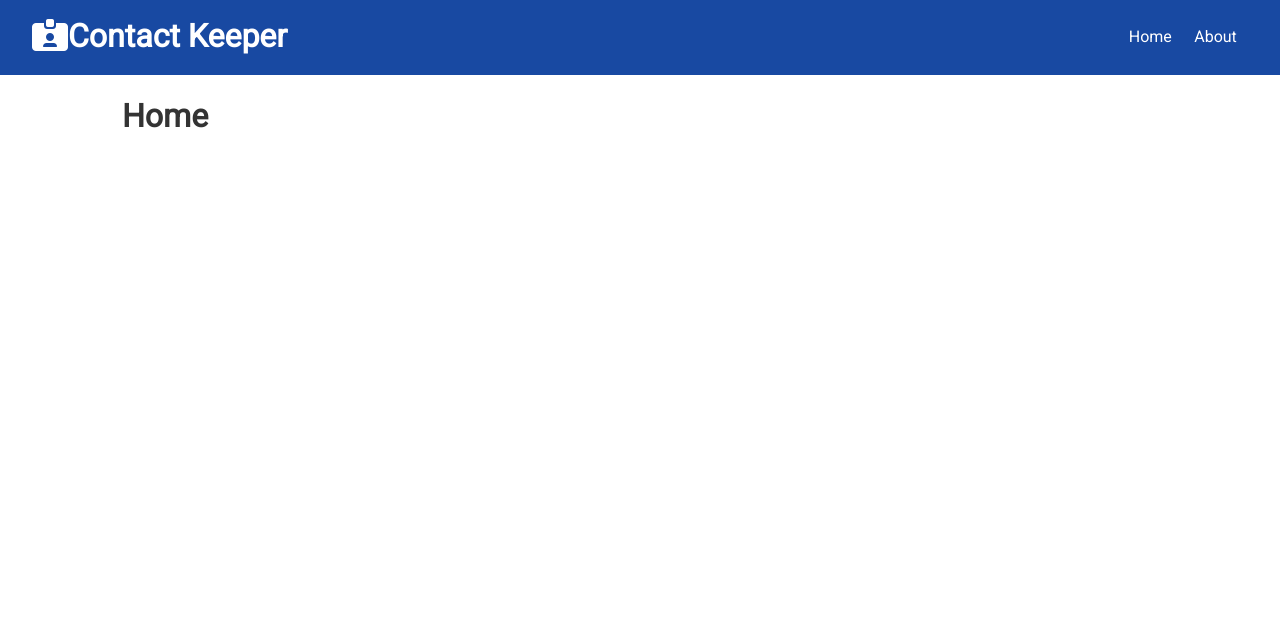
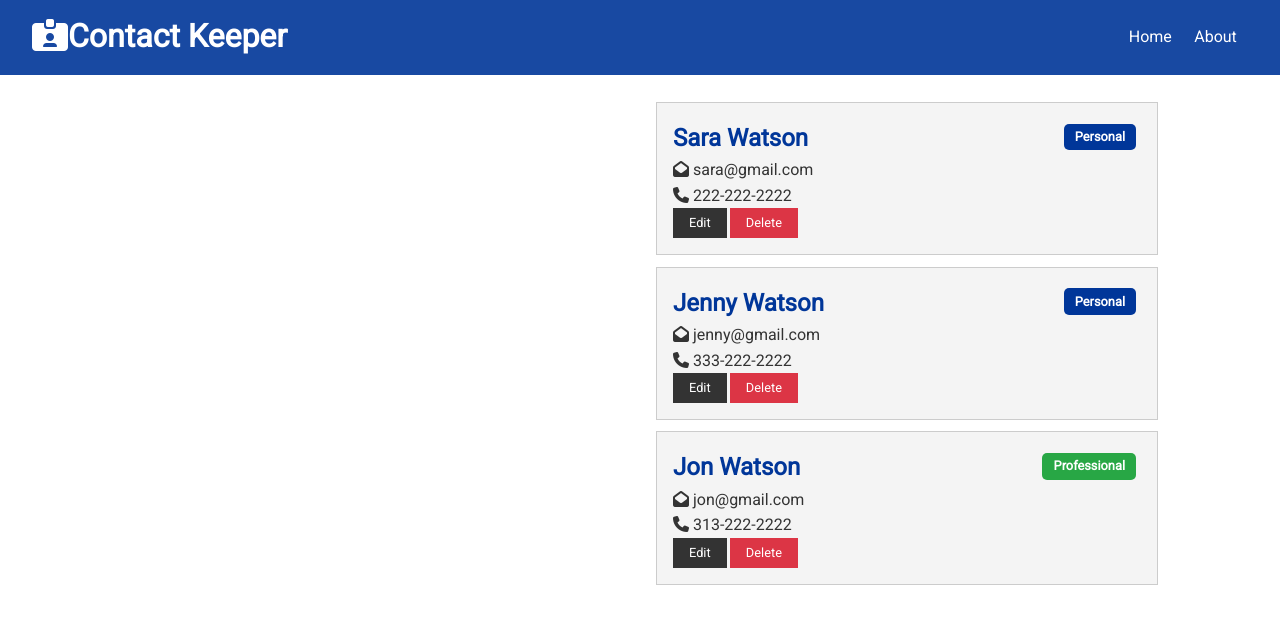
Before and after one commit to yolixtly/contact-keeper, a React (Create React App) app in the folder client/: page / in a window 1280 px wide. Shown: the top 624 px of the page. Built offline with nearby package versions, Linux system fonts and the light colour scheme.

Commit message:
Home includes contacts component

```diff
--- /dev/null
+++ b/client/src/components/contacts/Contacts.jsx
@@ -0,0 +1,19 @@
+import React, { Fragment, useContext } from 'react';
+import ContactContext from '../../context/contact/ContactContext';
+import ContactItem from './ContactItem';
+
+const Contacts = () => {
+    const contactContext = useContext(ContactContext);
+
+    const { contacts } = contactContext;
+
+    return (
+        <Fragment>
+            {contacts.map(contact => {
+                return <ContactItem contact={contact} key={contact.id} />;
+            })}
+        </Fragment>
+    );
+};
+
+export default Contacts;
--- a/client/src/components/pages/Home.jsx
+++ b/client/src/components/pages/Home.jsx
@@ -1,13 +1,15 @@
-import React from 'react'
+import React from 'react';
+import Contacts from '../contacts/Contacts';
 
 const Home = () => {
     return (
-        <div>
-            <h1>
-                Home
-            </h1>
+        <div className='grid-2'>
+            <div>{/*Contact Form*/}</div>
+            <div>
+                <Contacts />
+            </div>
         </div>
-    )
-}
+    );
+};
 
 export default Home;
```
